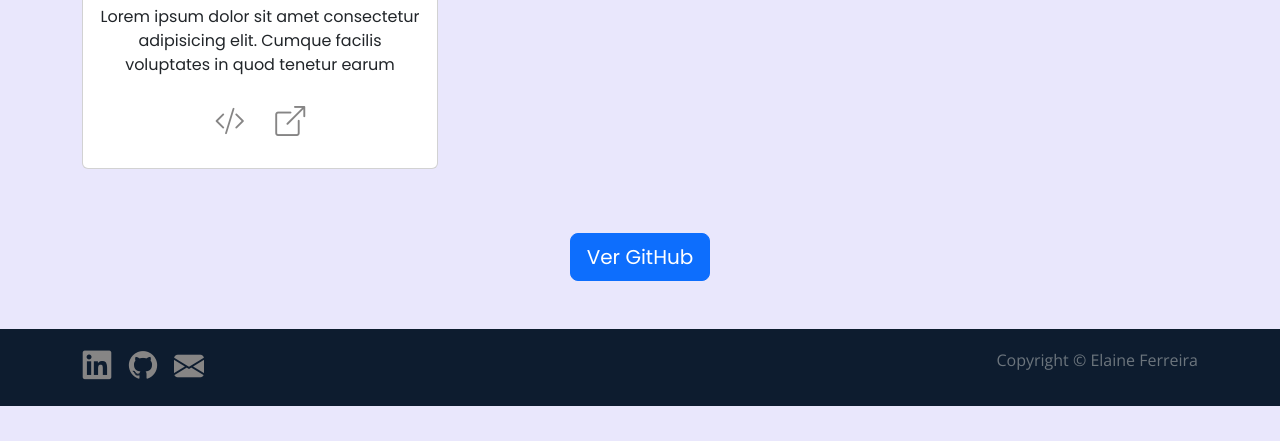
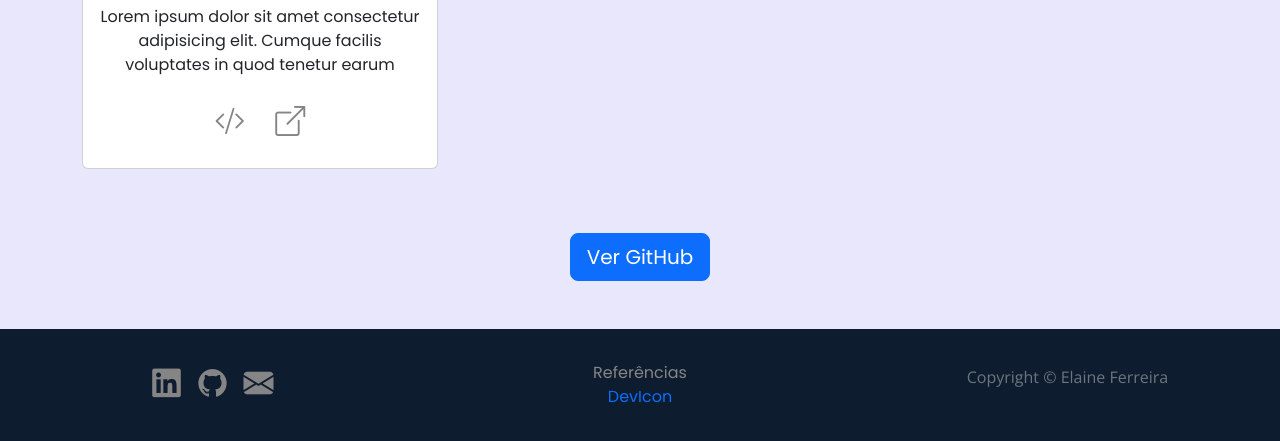
Before and after one commit to elainefs/ElasNaTech23, a plain HTML site: page projeto-portfolio/portfolio.html in a window 1280 px wide. Shown: the part 974-1415 px from the top of the page. Before the commit the page ends 1380 px from the top, so only its background shows below. Drawn offline with nearby package versions, Linux system fonts and the light colour scheme.

Commit message:
Adiciona referencias

```diff
--- a/projeto-portfolio/portfolio.html
+++ b/projeto-portfolio/portfolio.html
@@ -103,10 +103,10 @@
       </div>
     </section>
   </main>
-  <footer class="">
+  <footer>
     <div class="container mt-5 py-3">
-      <div class="d-flex align-items-center justify-content-between">
-        <div class="d-flex gap-3 align-items-center">
+      <div class="row d-flex justify-content-between">
+        <div class="d-flex gap-3 align-items-center justify-content-center col-12 col-md-3">
           <a href="https://www.linkedin.com/in/elaineferreiras/" target="_blank" class="text-decoration-none"><i
               class="devicon-linkedin-plain"></i></a>
           <a href="https://github.com/elainefs" target="_blank" class="text-decoration-none"><i
@@ -114,8 +114,12 @@
           <a href="mailto:elaineferreira.dev@gmail.com" target="_blank" class="text-decoration-none"><i
               class="bi bi-envelope-fill"></i></a>
         </div>
-        <div class="d-flex align-items-center">
-          <p class="text-secondary text-font">Copyright &copy; Elaine Ferreira</p>
+        <div class="referencias col-12 col-md-3 text-center mb-3">
+          <p class="mt-3 mb-0">Referências</p>
+          <a href="https://devicon.dev/">DevIcon</a>
+        </div>
+        <div class="d-flex align-items-center justify-content-center col-12 col-md-3">
+          <p class="text-secondary text-font text-center">Copyright &copy; Elaine Ferreira</p>
         </div>
       </div>
     </div>
```
Also changed, not shown: projeto-portfolio/contato.html (+8 -4 lines), projeto-portfolio/index.html (+6 -6 lines).
